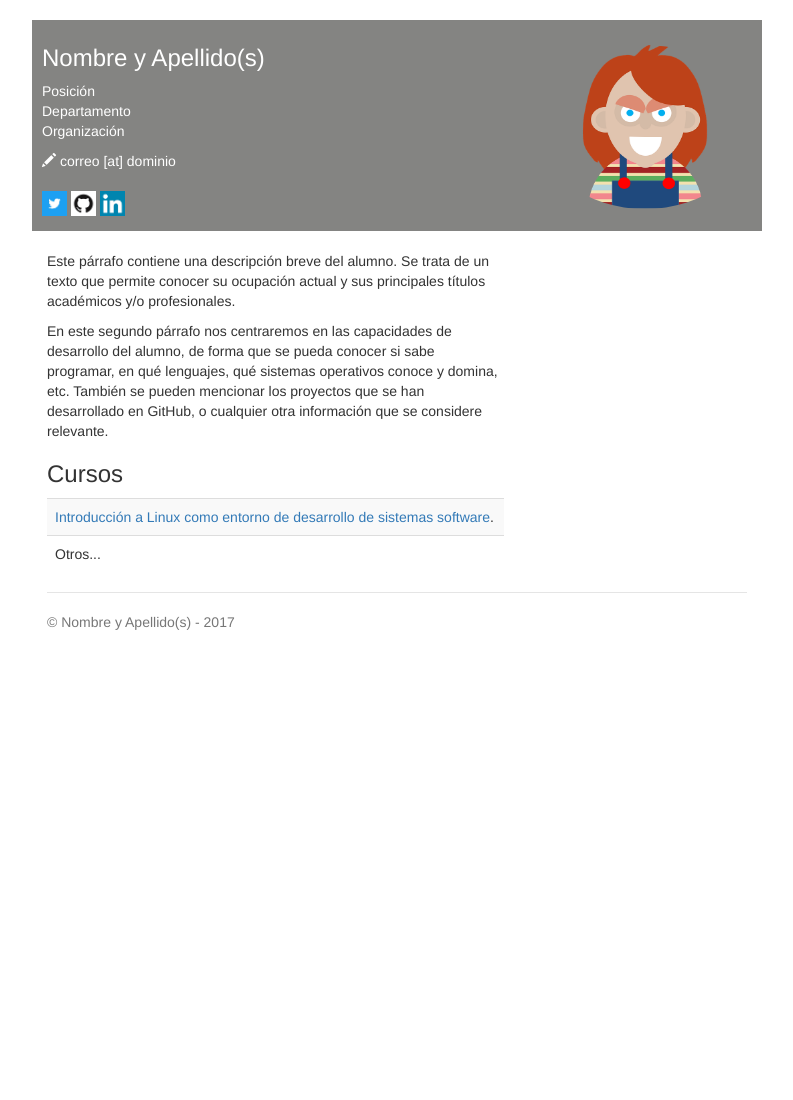
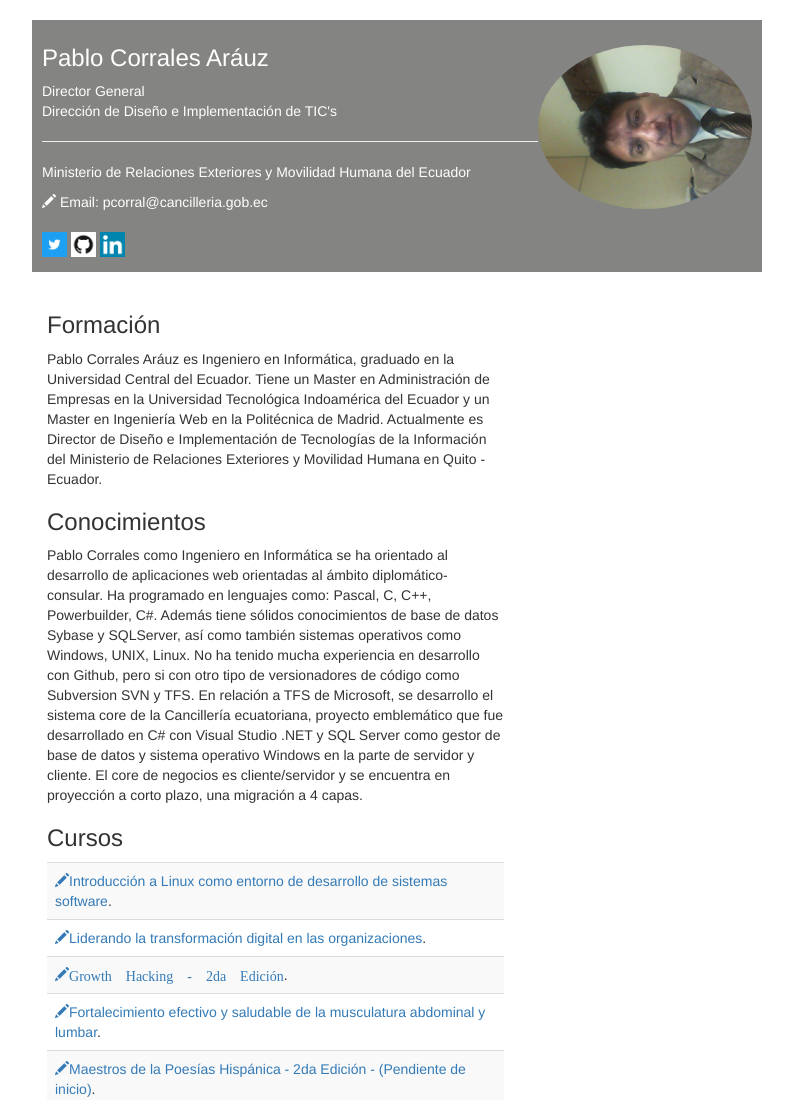
Before and after one commit to pablo-corrales/pablo-corrales.github.io, a plain HTML site: page index.html in a window 1280 px wide. Shown: the top 1100 px of the page, without its empty margins (243-1036 px from the left). Before the commit the page ends 800 px from the top, so only its background shows below. Drawn offline with nearby package versions, Linux system fonts and the light colour scheme.

Commit message:
Se actualiza index.html con datos solicitados

```diff
--- a/index.html
+++ b/index.html
@@ -5,10 +5,10 @@
     <meta charset="utf-8">
     <meta name="description" content="Página de ejemplo del MOOC de LINUX - UPM.">
     <!--Sustituir por los datos del alumno-->
-    <meta name="author" content="Nombre y Apellido(s)">
+    <meta name="author" content="Pablo Corrales Arauz">
 
     <!--Sustituir por los datos del alumno-->
-    <title>Nombre y Apellido(s)</title>
+    <title>Pablo Corrales Aruz</title>
 
     <link href="css/bootstrap.min.css" rel="stylesheet">
     <link href="css/style.css" rel="stylesheet">
@@ -17,45 +17,56 @@
   <body>
     <div class="container header-bar">
       <!--Sustituir por los datos del alumno-->
-      <h3>Nombre y Apellido(s) <span><img style="width: 214px; height: 164px;" class='img-circle' alt="Nombre y Apellido(s)" src="img/foto.png" align="right"></span></h3>
+      <h3>Pablo Corrales Aráuz <span><img style="width: 214px; height: 164px;" class='img-circle' alt="Nombre y Apellido(s)" src="img/foto_pablo.jpg" align="right"></span></h3>
       <p>
         <!--Sustituir por los datos del alumno-->
-        Posición<br>
-        Departamento<br>
-        Organización
+        Director General<br>
+        Dirección de Diseño e Implementación de TIC's<hr>
+        Ministerio de Relaciones Exteriores y Movilidad Humana del Ecuador
       </p>
       <address>
         <!--Sustituir por los datos del alumno-->
-        <span class='glyphicon glyphicon-pencil'></span> correo [at] dominio <br>
+        <span class='glyphicon glyphicon-pencil'></span> Email: pcorral@cancilleria.gob.ec <br>
       </address>
 
       <!--Sustituir por los datos del alumno-->
-      <p><a href="http://twitter.com/usuario" target="blank"><img src="img/twitter-icon.jpg" width=25></a>
+      <p><a href="http://twitter.com/charliequito" target="blank"><img src="img/twitter-icon.jpg" width=25></a>
       <!--Sustituir por los datos del alumno-->
-      <a href="http://github.com/usuario" target="blank"><img src="img/github-icon.png" width=25></a>
+      <a href="http://github.com/pablo-corrales/pablo-corrales.github.io" target="blank"><img src="img/github-icon.png" width=25></a>
       <!--Sustituir por los datos del alumno-->
-      <a href="https://es.linkedin.com/in/usuario" target="blank"><img src="img/linkedin-icon.png" width=25></a>
+      <a href="https://www.linkedin.com/in/pablo-corrales-95581a4b/" target="blank"><img src="img/linkedin-icon.png" width=25></a>
     </div>
 
     <div class="container">
       <div class='row'>
         <div class='col-sm-8'>
           <br>
-          <p>Este párrafo contiene una descripción breve del alumno. Se trata de un texto que permite conocer su ocupación actual y sus principales títulos académicos y/o profesionales.  </p>
-
-          <p>En este segundo párrafo nos centraremos en las capacidades de desarrollo del alumno, de forma que se pueda conocer si sabe programar, en qué lenguajes, qué sistemas operativos conoce y domina, etc. También se pueden mencionar los proyectos que se han desarrollado en GitHub, o cualquier otra información que se considere relevante.</p>
+          <h3>Formación</h3>
+          <p> Pablo Corrales Aráuz es Ingeniero en Informática, graduado en la Universidad Central del Ecuador. Tiene un Master en Administración de Empresas en la Universidad Tecnológica Indoamérica del Ecuador y un Master en Ingeniería Web en la Politécnica de Madrid.
+          Actualmente es Director de Diseño e Implementación de Tecnologías de la Información del Ministerio de Relaciones Exteriores y Movilidad Humana en Quito - Ecuador.
+          </p>
+          <h3>Conocimientos</h3>
+          <p>Pablo Corrales como Ingeniero en Informática se ha orientado al desarrollo de aplicaciones web orientadas al ámbito diplomático-consular. Ha programado en lenguajes como: Pascal, C, C++, Powerbuilder, C#. Además tiene sólidos conocimientos de base de datos Sybase y SQLServer, así como también sistemas operativos como Windows, UNIX, Linux.
+          	No ha tenido mucha experiencia en desarrollo con Github, pero si con otro tipo de versionadores de código como Subversion SVN y TFS.
+          	En relación a TFS de Microsoft, se desarrollo el sistema core de la Cancillería ecuatoriana, proyecto emblemático que fue desarrollado en C# con Visual Studio .NET  y SQL Server como gestor de base de datos y sistema operativo Windows en la parte de servidor y cliente. El core de negocios es cliente/servidor y se encuentra en proyección a corto plazo, una migración a 4 capas.
+          </p>
 
           <h3>Cursos</h3>
           <table class='table table-striped'>
-            <tr><td><a href="https://www.miriadax.net" target="blank">Introducción a Linux como entorno de desarrollo de sistemas software</a>.</td></tr>
-            <tr><td>Otros...</td></tr>
+
+            <tr><td><a href="https://miriadax.net/web/introduccion-a-linux-como-entorno-de-desarrollo-de-sistemas-software" target="blank"><span class='glyphicon glyphicon-pencil'></span>Introducción a Linux como entorno de desarrollo de sistemas software</a>.</td></tr>
+            <tr><td><a href="https://miriadax.net/web/liderando-la-transformacion-digital-en-las-organizaciones-4-edicion-" target="blank"><span class='glyphicon glyphicon-pencil'></span>Liderando la transformación digital en las organizaciones</a>.</td></tr>
+            <tr><td><a href="https://miriadax.net/web/growth-hacking-2-edicion-" target="blank"><span class='glyphicon glyphicon-pencil'>Growth Hacking - 2da Edición</a>.</td></tr>
+            <tr><td><a href="https://miriadax.net/web/fortalecimiento-efectivo-y-saludable-de-la-musculatura-abdominal-y-lumbar" target="blank"><span class='glyphicon glyphicon-pencil'></span>Fortalecimiento efectivo y saludable de la musculatura abdominal y lumbar</a>.</td></tr>
+            <tr><td><a href="https://miriadax.net/web/maestros-de-la-poesia-hispanica-2-edicion-" target="blank"><span class='glyphicon glyphicon-pencil'></span>Maestros de la Poesías Hispánica - 2da Edición - (Pendiente de inicio)</a>.</td></tr>
+
           </table>
         </div>
       </div>
 
       <footer class="footer">
         <!--Sustituir por los datos del alumno-->
-        <p>&copy; Nombre y Apellido(s) - 2017</p>
+        <p>&copy; Pablo Corrales Aráuz - 2018</p>
       </footer>
 
     </div>
```
Also changed, not shown: img/img_mremh.jpg (added).
